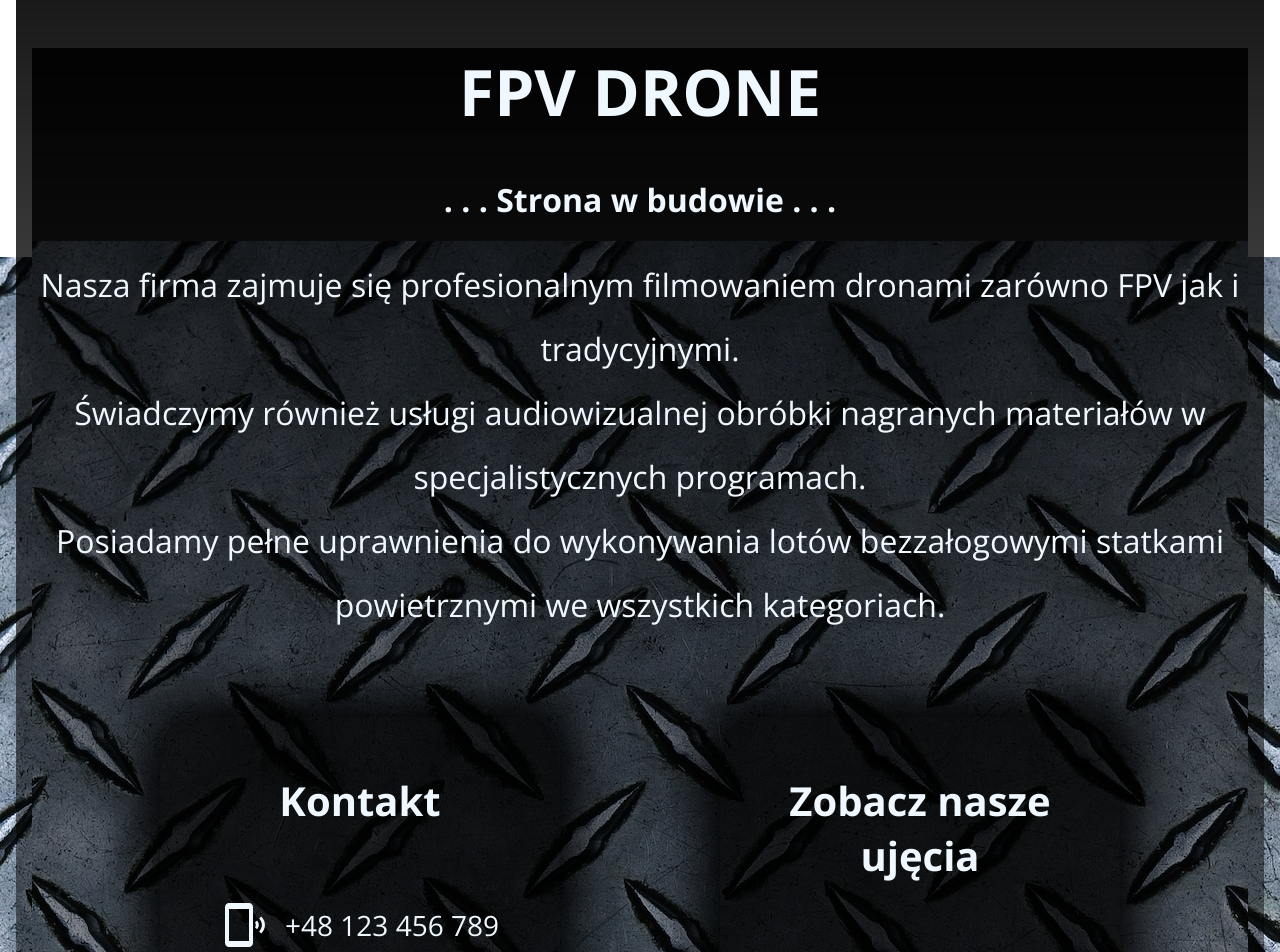
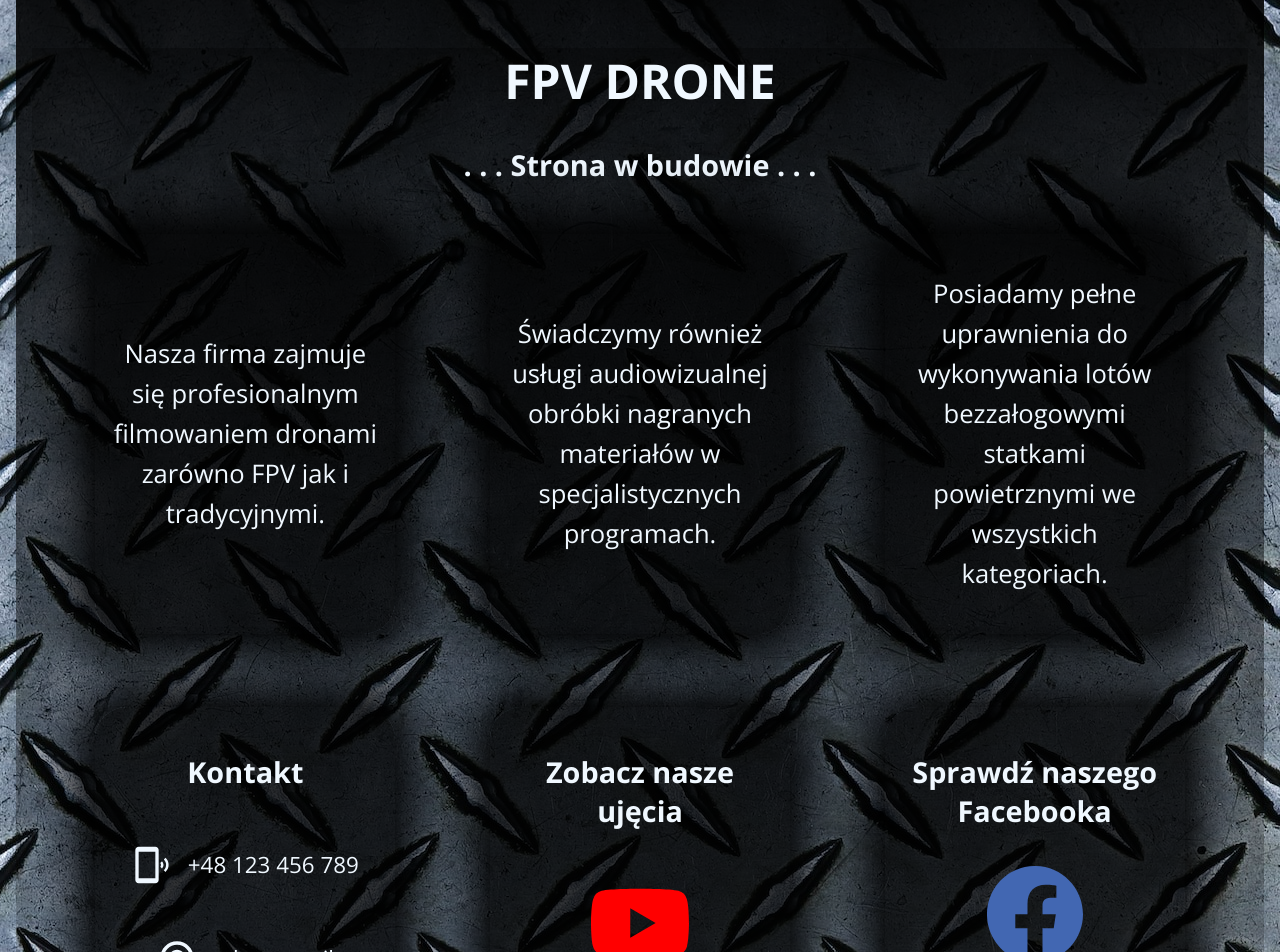
Before and after one commit to Mati2903/dronefpv, a Next.js app in the folder frontend/: page / in a window 1280 px wide. Shown: the top 952 px of the page. Built offline with nearby package versions, Linux system fonts and the light colour scheme.

Commit message:
Style improvements

```diff
--- a/frontend/pages/index.js
+++ b/frontend/pages/index.js
@@ -10,13 +10,21 @@ export default function Home() {
 		<>
 			<h1 className="title">FPV DRONE</h1>
 			<h2 className="subtitle">. . . Strona w budowie . . .</h2>
-			<p className="paragraph">
-				Nasza firma zajmuje się profesionalnym filmowaniem dronami zarówno FPV
-				jak i tradycyjnymi. <br /> Świadczymy również usługi audiowizualnej
-				obróbki nagranych materiałów w specjalistycznych programach. <br />{" "}
-				Posiadamy pełne uprawnienia do wykonywania lotów bezzałogowymi statkami
-				powietrznymi we wszystkich kategoriach.
-			</p>
+			<div className="container">
+				<p className="paragraph">
+					Nasza firma zajmuje się profesionalnym filmowaniem dronami zarówno FPV
+					jak i tradycyjnymi.
+				</p>
+				<p className="paragraph">
+					Świadczymy również usługi audiowizualnej obróbki nagranych materiałów
+					w specjalistycznych programach.
+				</p>
+				<p className="paragraph">
+					Posiadamy pełne uprawnienia do wykonywania lotów bezzałogowymi
+					statkami powietrznymi we wszystkich kategoriach.
+				</p>
+			</div>
+
 			<section className="home">
 				<Head>
 					<title>Nazwa firmy</title>
--- a/frontend/styles/globals.scss
+++ b/frontend/styles/globals.scss
@@ -26,15 +26,31 @@ body {
 
 .title {
 	margin-top: 3rem;
-	font-size: 4rem;
+	font-size: 3rem;
 }
 .subtitle {
-	font-size: 2rem;
+	font-size: 1.8rem;
 }
 
-.paragraph {
-	font-size: 2rem;
-	line-height: 4rem;
+.container {
+	display: flex;
+	align-items: center;
+	justify-content: space-around;
+	flex-wrap: wrap;
+	gap: 4rem;
+	margin: 0 3rem;
+	.paragraph {
+		box-shadow: 0 0 50px 20px rgb(0, 0, 0);
+		background-color: rgba(0, 0, 0, 0.75);
+		display: flex;
+		align-items: center;
+		width: 300px;
+		height: 400px;
+		border-radius: 2rem;
+		font-size: 1.6rem;
+		line-height: 2.5rem;
+		padding: 0 1rem;
+	}
 }
 
 .home {
@@ -42,28 +58,29 @@ body {
 	align-items: center;
 	justify-content: space-around;
 	flex-wrap: wrap;
-	margin: 5rem 0;
+	margin: 3rem 0;
 	gap: 4rem;
 	@media screen and (min-width: 468px) {
-		margin: 5rem;
+		margin: 3rem;
 	}
 
 	.contact-card {
-		width: 400px;
-		height: 500px;
+		width: 300px;
+		height: 400px;
 		// border: 3px solid white;
 		border-radius: 2rem;
 		box-shadow: 0 0 50px 20px rgb(0, 0, 0);
 		// box-shadow: 0 0 50px 5px rgb(0, 152, 179);
 		background-color: rgba(0, 0, 0, 0.75);
 		padding: 1rem;
+
 		.card-title {
-			font-size: 2.5rem;
+			font-size: 1.8rem;
 		}
 		.card-phone,
 		.card-email {
 			margin-top: 20%;
-			font-size: 1.75rem;
+			font-size: 1.4rem;
 			text-decoration: none;
 			color: aliceblue;
 			display: flex;
@@ -71,16 +88,17 @@ body {
 			justify-content: center;
 			gap: 1rem;
 			svg {
-				font-size: 3rem;
+				font-size: 2.5rem;
 			}
 		}
 		.card-youtube-icon {
-			font-size: 10rem;
+			font-size: 7rem;
 			text-decoration: none;
 			color: #ff0000;
 		}
 		.card-facebook-icon {
-			font-size: 10rem;
+			font-size: 6rem;
+			margin-top: 0.5rem;
 			text-decoration: none;
 			color: #4267b2;
 		}
```
